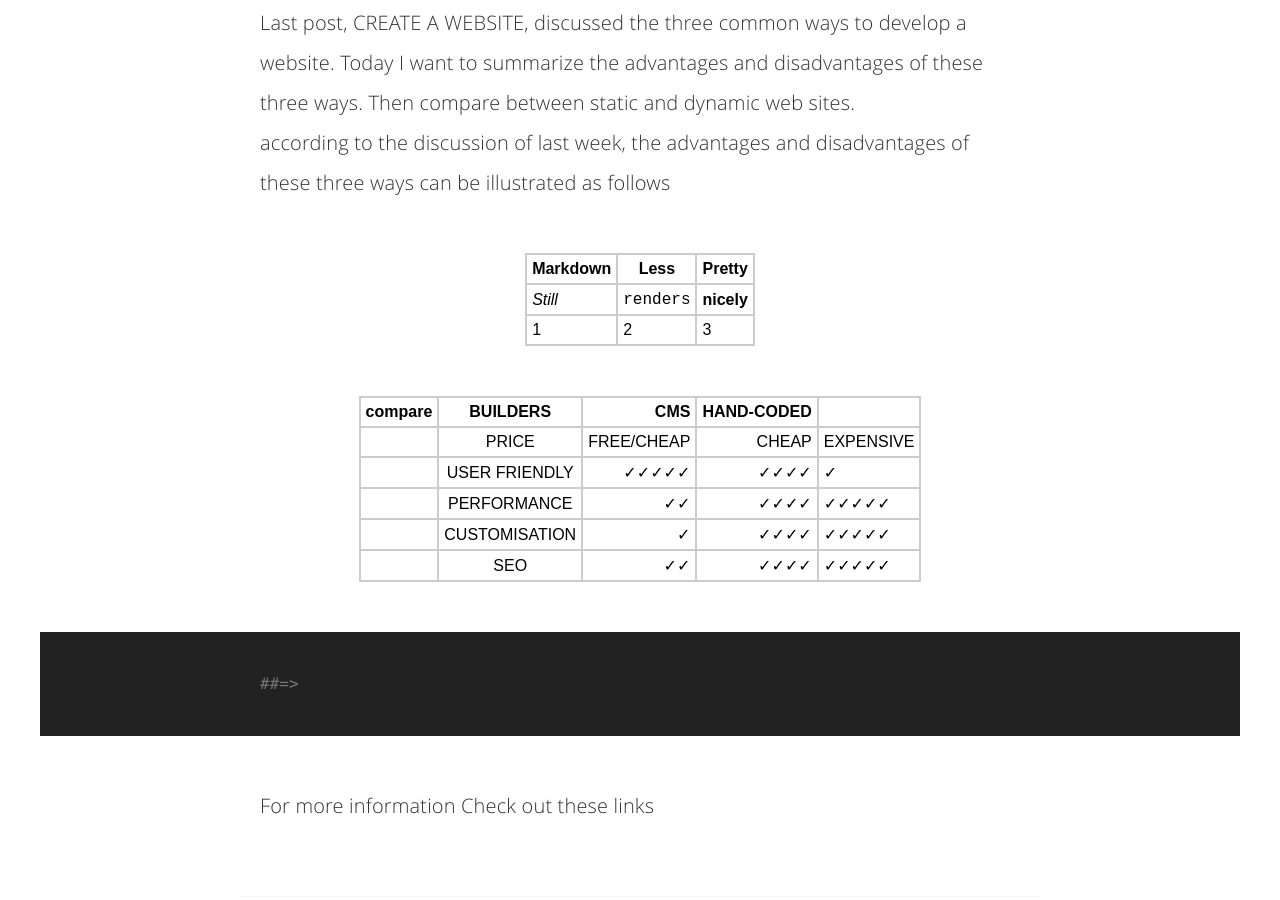
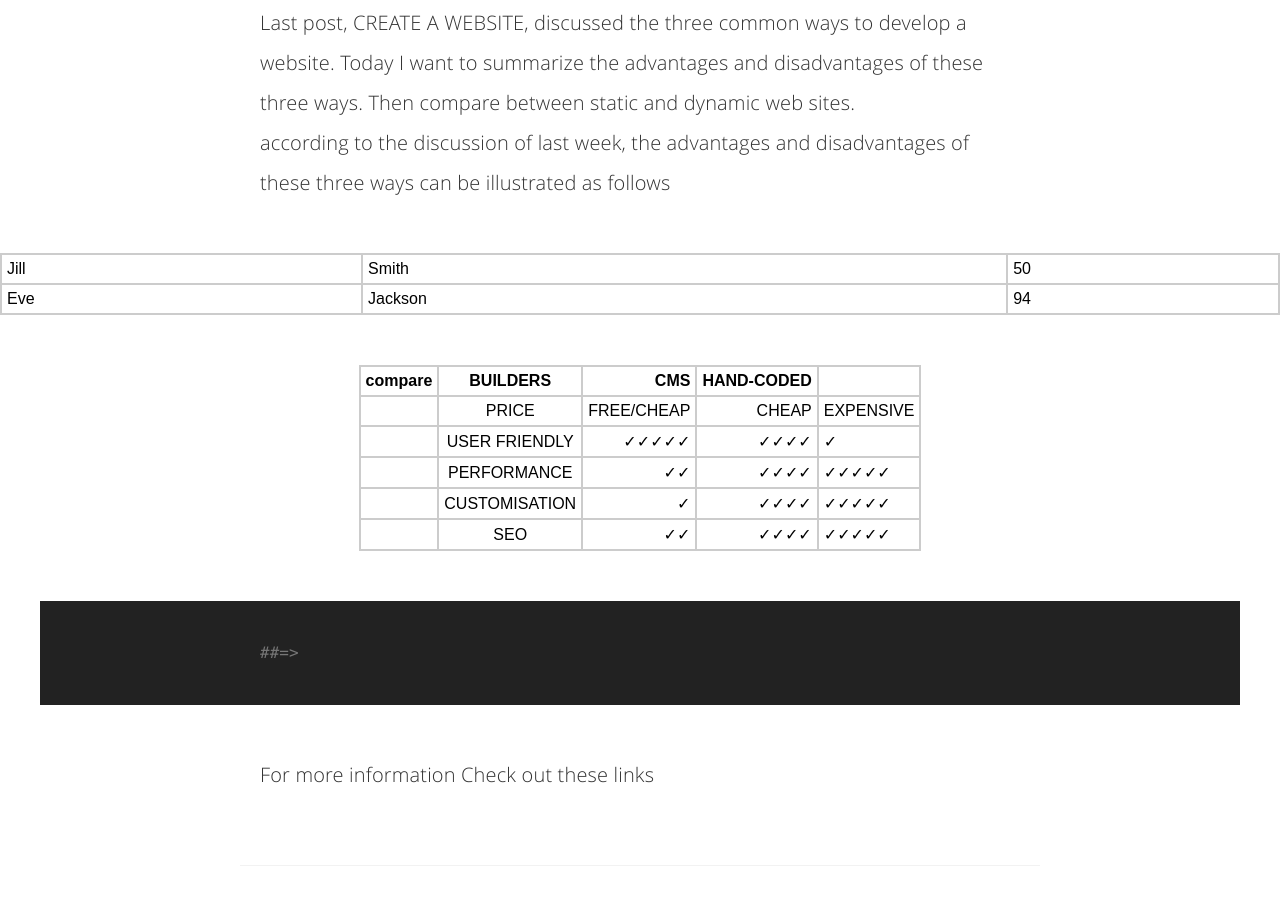
Before and after one commit to karnaout/Web-Development, a Jekyll site: the page built from _posts/2015-11-03-Website developement tools and choices.md, in a window 1280 px wide and 900 px high, scrolled down 1065 px. Built offline with Jekyll 4.4.1, drawn with Linux system fonts in a browser that asks for light colours; Markdown is read by kramdown in place of the engine named in the settings; comment, search, counter and statistics services are not loaded.

Commit message:
table in html

```diff
--- a/_posts/2015-11-03-Website developement tools and choices.md
+++ b/_posts/2015-11-03-Website developement tools and choices.md
@@ -14,11 +14,18 @@ twitter_text: 'How to install Jekyll.'
 Last post, CREATE A WEBSITE, discussed the three common ways to develop a website. Today I want to summarize the advantages and disadvantages of these three ways. Then compare between static and dynamic web sites.
 according to the discussion of last week, the advantages and disadvantages of these three ways can be illustrated as follows
 
-Markdown | Less | Pretty
---- | --- | ---
-*Still* | `renders` | **nicely**
-1 | 2 | 3
-
+<table style="width:100%">
+  <tr>
+    <td>Jill</td>
+    <td>Smith</td>
+    <td>50</td>
+  </tr>
+  <tr>
+    <td>Eve</td>
+    <td>Jackson</td>
+    <td>94</td>
+  </tr>
+</table>
 
 compare       | **BUILDERS**      | **CMS**   | **HAND-CODED**   |
 ------------- |:-------------:| -----:| ------------:|
```
